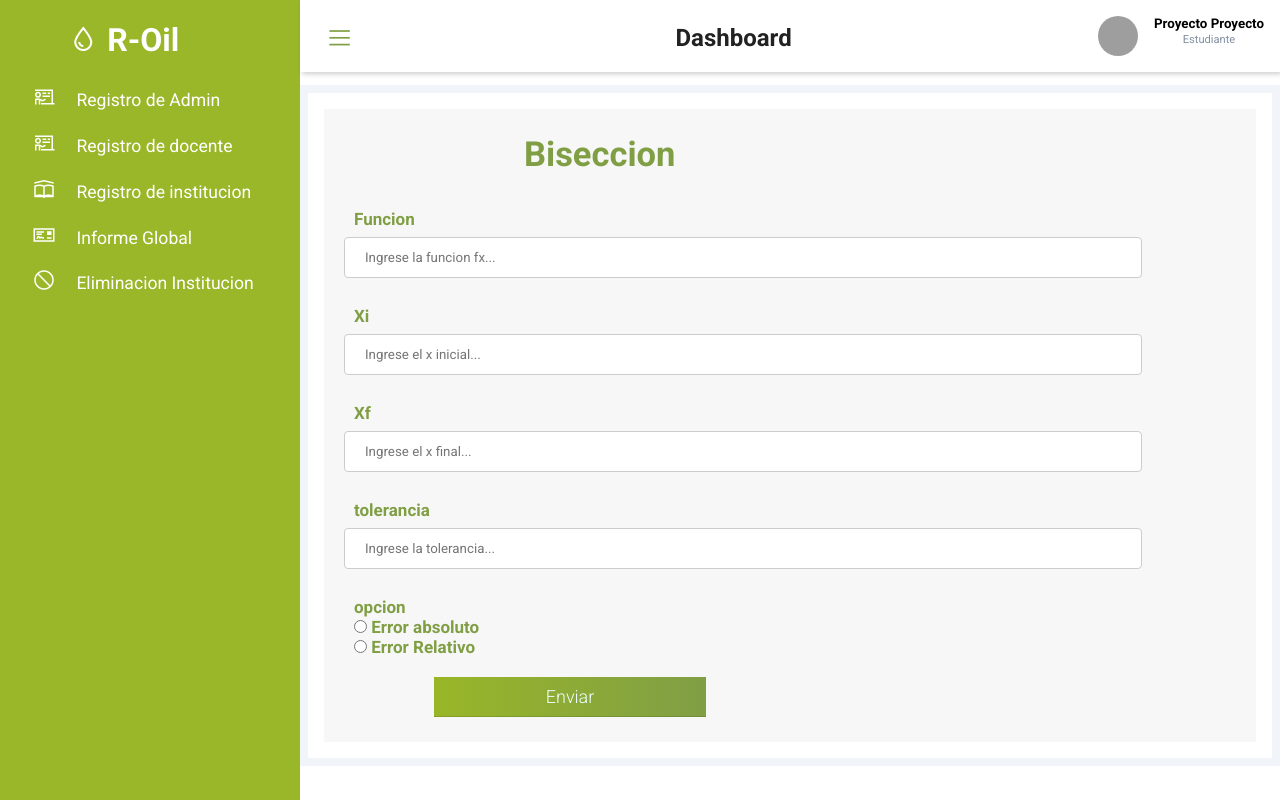
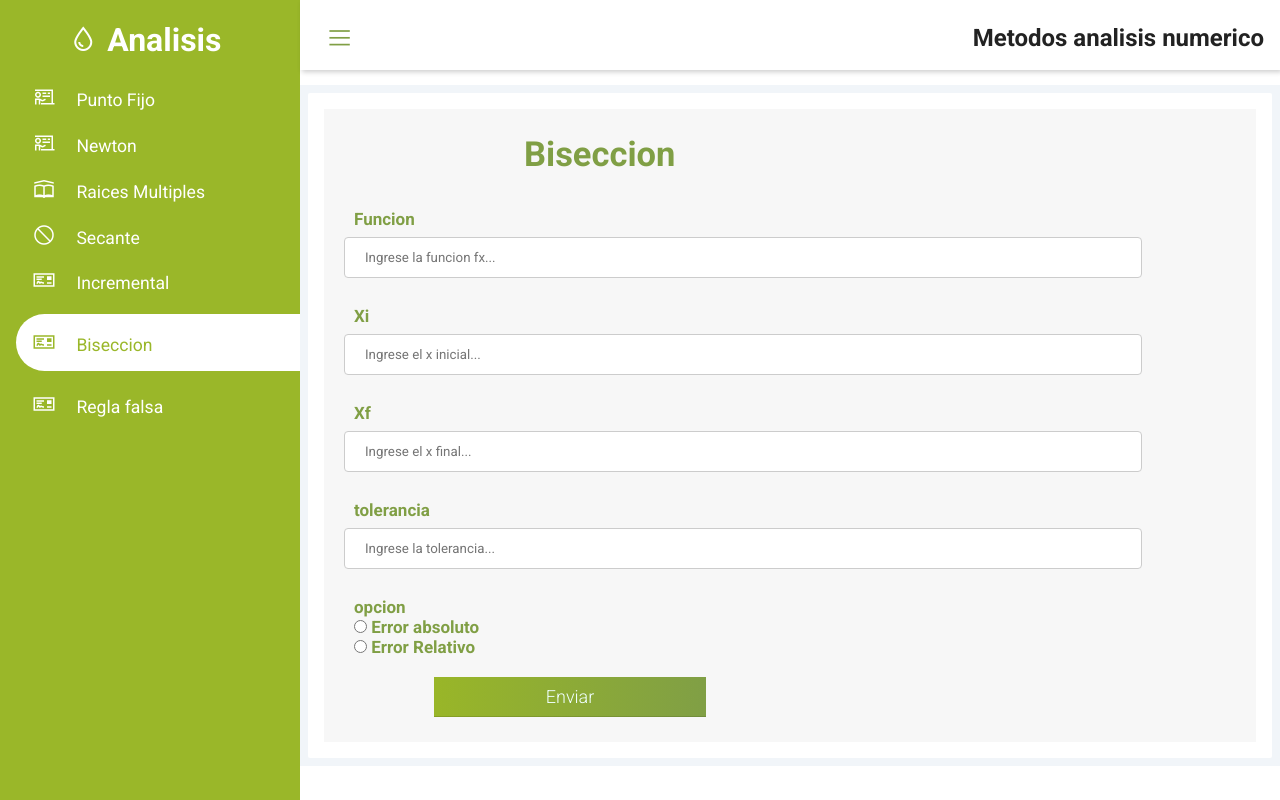
Before and after one commit to smenesesd/PracticaAnalisisNumerico, a Django app: page /metodoscerrados/biseccion/ in a window 1280 px wide. Run offline with Django 3.2, Linux system fonts and the light colour scheme; some libraries are stand-ins or nearby versions; grey boxes are pictures that could not be loaded.

Commit message:
ajustes diseño

```diff
--- a/Proyecto/Proyecto/templates/index1.html
+++ b/Proyecto/Proyecto/templates/index1.html
@@ -3,7 +3,7 @@
 <html lang="en">
 	<head>
 		<meta charset="utf-8">
-		<title>R-Oil</title>
+		<title>Analisis</title>
 		<link rel="stylesheet" href="https://maxst.icons8.com/vue-static/landings/line-awesome/line-awesome/1.3.0/css/line-awesome.min.css">
 		<link rel="stylesheet" href='{%static "css/style.css" %}'>
 		{% block head_content %}{% endblock %}
@@ -14,30 +14,38 @@
 	<input type="checkbox" id="nav-toggle">
 	<div class="sidebar">
 		<div class="sidebar-brand">
-			<h1><span class="las la-tint" style="color: white;"></span><span>R-Oil</span></h1>
+			<h1><span class="las la-tint" style="color: white;"></span><span>Analisis</span></h1>
 		</div>
 
 		<div class="sidebar-menu">
 			<ul>
 				<li>
-					<a href="{% url 'punto_fijo' %}" class="{% if request.path == '/gestores/registro/' %}active{% endif %}"><span class="las la-chalkboard-teacher"></span>
-					<span>Registro de Admin</span></a>
+					<a href="{% url 'punto_fijo' %}" class="{% if request.path == '/metodosabiertos/punto_fijo/' %}active{% endif %}"><span class="las la-chalkboard-teacher"></span>
+					<span>Punto Fijo</span></a>
 				</li>
 				<li>
-					<a href="{% url 'newton' %}" class="{% if request.path == '/docentes/registro/' %}active{% endif %}"><span class="las la-chalkboard-teacher"></span>
-					<span>Registro de docente</span></a>
+					<a href="{% url 'newton' %}" class="{% if request.path == '/metodosabiertos/newton/' %}active{% endif %}"><span class="las la-chalkboard-teacher"></span>
+					<span>Newton</span></a>
 				</li>
 				<li>
-					<a href="{% url 'raices' %}" class="{% if request.path == '/institucion/registroinst/' %}active{% endif %}"><span class="las la-school"></span>
-					<span>Registro de institucion</span></a>
+					<a href="{% url 'raices' %}" class="{% if request.path == '/metodosabiertos/raices/' %}active{% endif %}"><span class="las la-school"></span>
+					<span>Raices Multiples</span></a>
 				</li>
 				<li>
-					<a href="{% url 'raices' %}" class="{% if request.path == '/informes/global/' %}active{% endif %}"><span class="las la-money-check"></span>
-					<span>Informe Global</span></a>
+					<a href="{% url 'secante' %}" class="{% if request.path == '/metodosabiertos/secante/' %}active{% endif %}"><span class="las la-ban"></span>
+					<span>Secante</span></a>
 				</li>
 				<li>
-					<a href="{% url 'secante' %}" class="{% if request.path == '/institucion/eliminacionInst/' %}active{% endif %}"><span class="las la-ban"></span>
-					<span>Eliminacion Institucion</span></a>
+					<a href="{% url 'incremental' %}" class="{% if request.path == '/metodoscerrados/incremental/' %}active{% endif %}"><span class="las la-money-check"></span>
+					<span>Incremental</span></a>
+				</li>
+				<li>
+					<a href="{% url 'biseccion' %}" class="{% if request.path == '/metodoscerrados/biseccion/' %}active{% endif %}"><span class="las la-money-check"></span>
+					<span>Biseccion</span></a>
+				</li>
+				<li>
+					<a href="{% url 'regla_falsa' %}" class="{% if request.path == '/metodoscerrados/regla/' %}active{% endif %}"><span class="las la-money-check"></span>
+					<span>Regla falsa</span></a>
 				</li>
 			</ul>
 		</div>
@@ -50,22 +58,7 @@
 					<span class="las la-bars"></span>
 				</label>
 			</h2>
-			<h2 id="titulo">Dashboard</h2>
-
-
-
-			<div class="user-wrapper">
-				<button ><div class="boton">
-					<img src='{% static "imagenes/perez" %}' width="40px" height="40px" alt="">
-					<div>
-						<h4>Proyecto&nbsp;Proyecto</h4>
-						<small>Estudiante</small>
-					</div>
-				</div></button>
-				<ul>
-					<li><a href="{% url 'secante' %}">Salir</a></li>
-				</ul>
-			</div>
+			<h2 id="titulo" style="position: 'center';">Metodos analisis numerico</h2>
 		</header>
 
 		<main>
--- a/Proyecto/metodoscerrados/urls.py
+++ b/Proyecto/metodoscerrados/urls.py
@@ -1,7 +1,7 @@
 from django.urls import path
 from metodoscerrados import views
 urlpatterns = [
-    path(route='incremental/', view = views.metodo_incremental.as_view(), name='metodo incremental'),
-    path(route='biseccion/', view = views.metodo_biseccion.as_view(), name='metodo biseccion'),
-    path(route='regla/', view = views.metodo_regla_faslsa.as_view(), name='metodo regla falsa'),
+    path(route='incremental/', view = views.metodo_incremental.as_view(), name='incremental'),
+    path(route='biseccion/', view = views.metodo_biseccion.as_view(), name='biseccion'),
+    path(route='regla/', view = views.metodo_regla_faslsa.as_view(), name='regla_falsa'),
 ]
```
